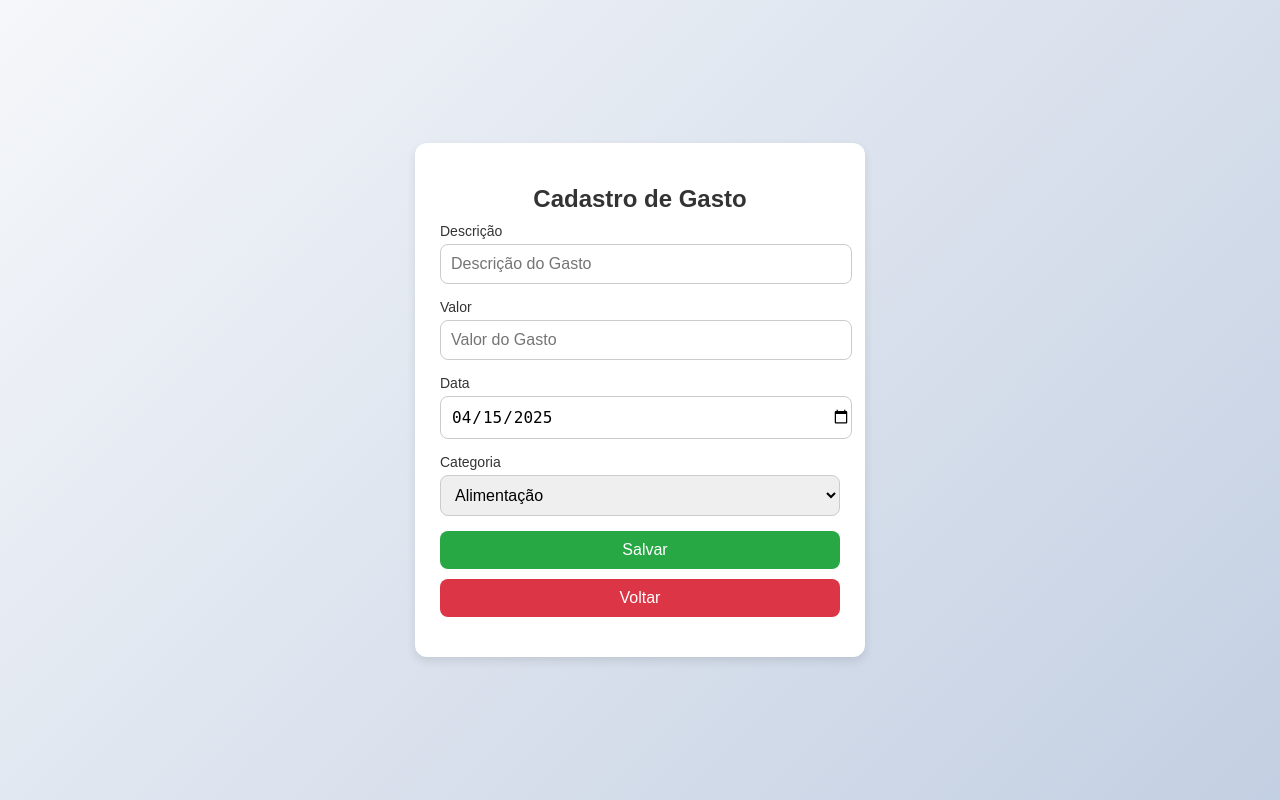
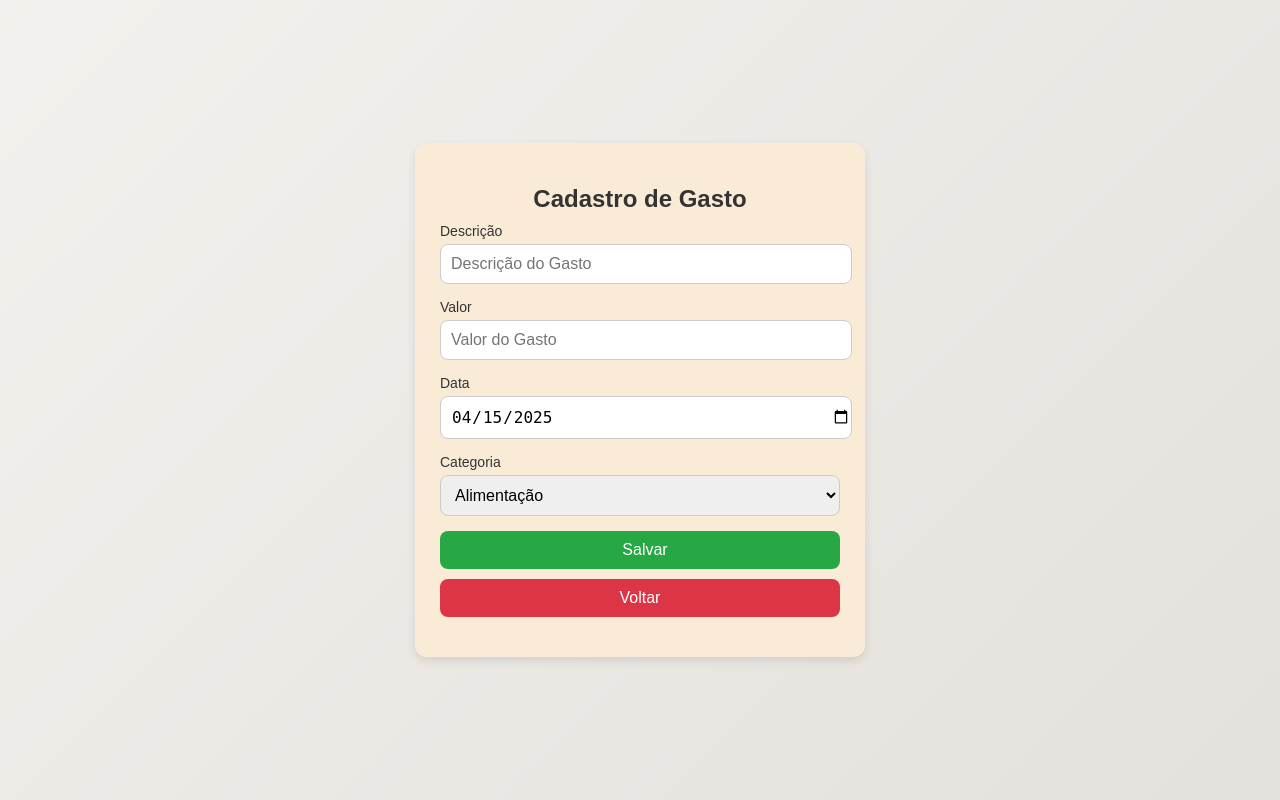
Before and after one commit to AbnerGomes/abner-py-fin-app, a Flask app: page /cadastrar_gasto in a window 1280 px wide. Run offline with Flask 3, Linux system fonts and the light colour scheme.

Commit message:
more style adjusts

```diff
--- a/static/css/cadastro_usu.css
+++ b/static/css/cadastro_usu.css
@@ -5,7 +5,8 @@ body {
   align-items: center;
   height: 100vh;
   margin: 0;
-  background-color: #d2e9e5;
+  /* background-color: #d2e9e5; */
+  background-color: antiquewhite;
 }
 
 .container {
--- a/static/css/gasto.css
+++ b/static/css/gasto.css
@@ -1,14 +1,14 @@
 /* Estilização geral */
 body {
     font-family: 'Arial', sans-serif;
-    background: linear-gradient(135deg, #f5f7fa, #c3cfe2);
+     background: linear-gradient(135deg, #f3f1ed, #e4e1dd);
     display: flex;
     justify-content: center;
     align-items: center;
     height: 100vh;
     margin: 0;
     /* background-color: #d2e9e5; */
-    background-color: antiquewhite;
+    background-color: #faebd7;
 }
 
 a{
@@ -17,7 +17,8 @@ a{
 
 /* Container do formulário */
 .container-cadastro {
-    background: #ffffff;
+    /* background: #ffffff; */
+    background-color: antiquewhite;
     padding: 25px;
     border-radius: 12px;
     box-shadow: 0px 4px 10px rgba(0, 0, 0, 0.1);
--- a/static/css/login.css
+++ b/static/css/login.css
@@ -40,6 +40,7 @@
 body, html {
     height: 100%;
     font-family: Poppins-Regular, sans-serif;
+    background-color: antiquewhite;
 }
 
 /*---------------------------------------------*/
@@ -174,7 +175,8 @@ iframe {
   justify-content: center;
   align-items: center;
   padding: 15px;
-  background: #f2f2f2;
+  /* background: #f2f2f2;   */
+  background-color: antiquewhite;
 }
 
 .wrap-login100 {
```
